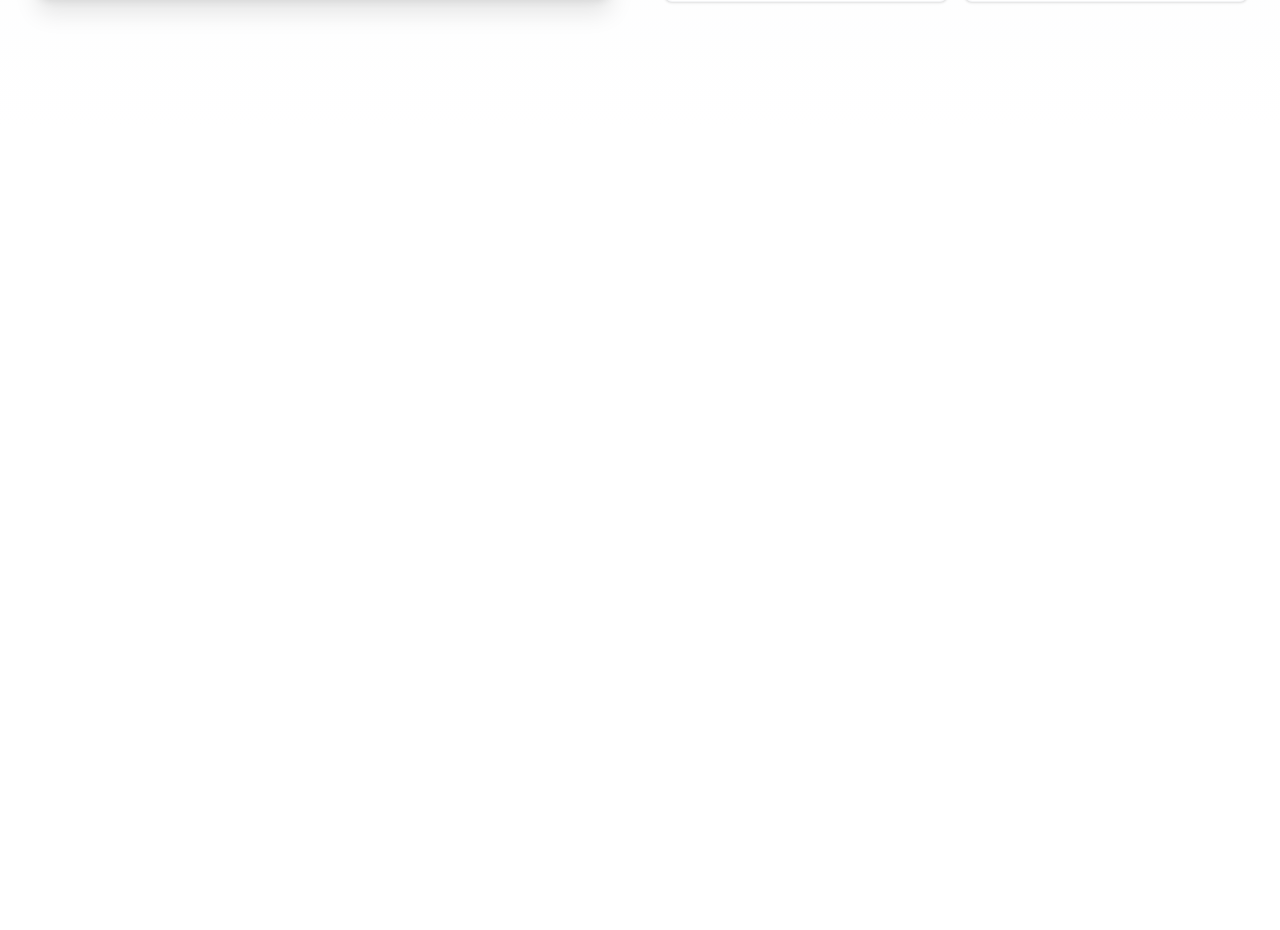
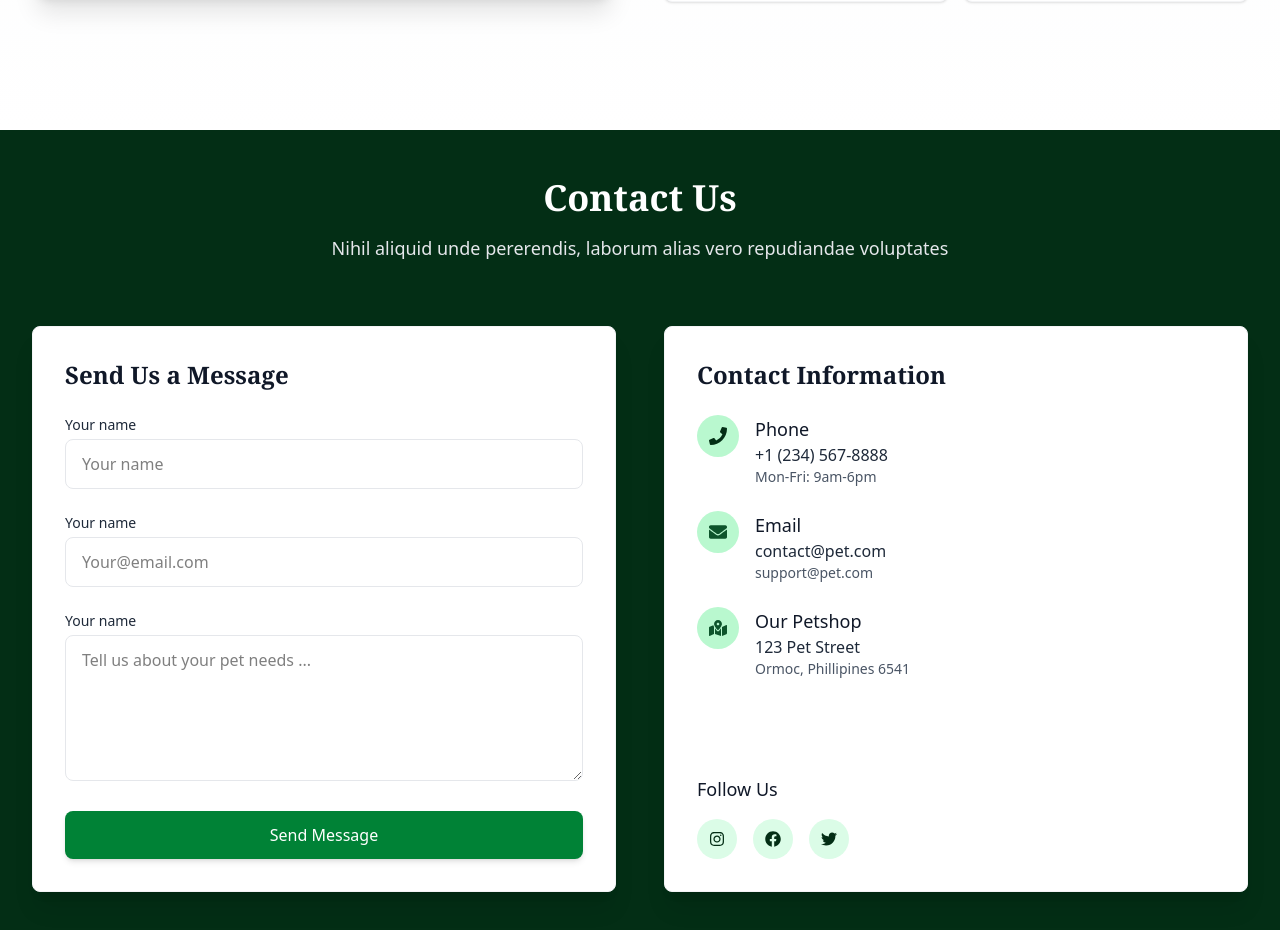
Before and after one commit to satoshii-ace/Petshop, a React (Vite) app in the folder petshop-project/: page / in a window 1280 px wide. Shown: the part 3187-4117 px from the top of the page. Before the commit the page ends 3317 px from the top, so only its background shows below. Built offline with nearby package versions, Linux system fonts and the light colour scheme.

Commit message:
Done Contacts

```diff
--- a/petshop-project/src/App.jsx
+++ b/petshop-project/src/App.jsx
@@ -5,6 +5,7 @@
 import Categories from './components/Categories'
 import Offers from './components/Offers'
 import About from './components/About'
+import Contact from './components/Contact'
 
 const App = () => {
   return (
@@ -15,6 +16,7 @@
         <Categories />
         <Offers />
         <About />
+        <Contact />
     </div>
   )
 }
--- /dev/null
+++ b/petshop-project/src/components/Contact.jsx
@@ -0,0 +1,104 @@
+import React from 'react'
+import { FaEnvelope, FaFacebook, FaInstagram, FaMapMarkedAlt, FaPhone, FaTwitter } from 'react-icons/fa'
+
+const Contact = () => {
+  return (
+    <section id='contact' className='min-h-screen scroll-mt-20 bg-green-950 py-12 px-4 sm:px-6 lg:px-8'>
+        <div className='max-w-7xl mx-auto'>
+            <div className='text-center mb-16'>
+                <h1 className='text-4xl font-serif font-bold text-white mb-4'>Contact Us</h1>
+                <p className='text-lg text-gray-200 max-w-2xl mx-auto'>
+                    Nihil aliquid unde pererendis, laborum alias vero repudiandae voluptates
+                </p>
+            </div>
+
+                <div className='grid grid-cols-1 lg:grid-cols-2 gap-12'>
+
+            <div className='bg-white p-8 rounded-lg shadow-xl border border-gray-100'>
+                <h2 className='text-2xl font-serif font-semibold text-gray-900 mb-6'>
+                    Send Us a Message
+                </h2>
+                <form className='space-y-6'>
+                    <div>
+                        <label className='block text-sm font-medium text-gray-800 mb-1'>Your name</label>
+                        <input type="text"
+                        className='w-full px-4 py-3 border border-gray-200 rounded-lg focus:ring-2 focus:ring-gray-500 focus:border-transparent'
+                        placeholder='Your name' />
+                    </div>
+                    <div>
+                        <label className='block text-sm font-medium text-gray-800 mb-1'>Your name</label>
+                        <input type="email"
+                        className='w-full px-4 py-3 border border-gray-200 rounded-lg focus:ring-2 focus:ring-gray-500 focus:border-transparent'
+                        placeholder='Your@email.com' />
+                    </div>
+                    <div>
+                        <label className='block text-sm font-medium text-gray-800 mb-1'>Your name</label>
+                        <textarea rows="5"
+                        className='w-full px-4 py-3 border border-gray-200 rounded-lg focus:ring-2 focus:ring-gray-500 focus:border-transparent'
+                        placeholder='Tell us about your pet needs ...' />
+                    </div>
+                    <button className='w-full bg-green-700 hover:bg-green-800 text-white py-3 px-6 rounded-lg transition duration-300 font-medium shadow-md'>
+                        Send Message
+                    </button>
+                </form>
+            </div>
+            <div className='space-y-8'>
+                <div className='bg-white p-8 rounded-lg shadow-xl border border-gray-100'>
+                    <h2 className='text-2xl font-serif font-semibold text-gray-900 mb-6'>Contact Information</h2>
+                    <div className='space-y-6'>
+                        <div className='flex items-start'>
+                            <div className='bg-green-200 p-3 rounded-full mr-4'>
+                                <FaPhone className='text-green-950 text-lg'/>
+                            </div>
+                            <div>
+                                <h3 className='text-lg font-medium text-gray-900'>Phone</h3>
+                                <p className='text-gray-800'>+1 (234) 567-8888</p>
+                                <p className='text-gray-600 text-sm'>Mon-Fri: 9am-6pm</p>
+                            </div>
+                        </div>
+                        <div className='flex items-start'>
+                            <div className='bg-green-200 rounded-full p-3 mr-4'>
+                                <FaEnvelope className='text-green-900 text-lg'/>
+                            </div>
+
+                        <div>
+                                <h3 className='text-lg font-medium text-gray-900'>Email</h3>
+                                <p className='text-gray-800'>contact@pet.com</p>
+                                <p className='text-gray-600 text-sm'>support@pet.com</p>
+                            </div>
+                        </div>
+                        <div className='flex items-start'>
+                            <div className='bg-green-200 rounded-full p-3 mr-4'>
+                                <FaMapMarkedAlt className='text-green-900 text-lg'/>
+                            </div>
+                         <div>
+                                <h3 className='text-lg font-medium text-gray-900'>Our Petshop</h3>
+                                <p className='text-gray-800'>123 Pet Street</p>
+                                <p className='text-gray-600 text-sm'>Ormoc, Phillipines 6541</p>
+                            </div>
+                    </div>
+                </div>
+
+                    <div className='mt-24'>
+                        <h3 className='text-lg font-medium text-gray-900 mb-4'>Follow Us</h3>
+                        <div className='flex space-x-4'>
+                            <a href="#" className='bg-green-100 hover:bg-green-200 p-3 rounded-full transition duration-300'>
+                                <FaInstagram className='text-green-950'/>
+                            </a>
+                            <a href="#" className='bg-green-100 hover:bg-green-200 p-3 rounded-full transition duration-300'>
+                                <FaFacebook className='text-green-950'/>
+                            </a>
+                            <a href="#" className='bg-green-100 hover:bg-green-200 p-3 rounded-full transition duration-300'>
+                                <FaTwitter className='text-green-950'/>
+                            </a>
+                        </div>
+                    </div>
+                    </div>
+                </div>
+            </div>
+        </div>
+    </section>
+  );
+};
+
+export default Contact
```
